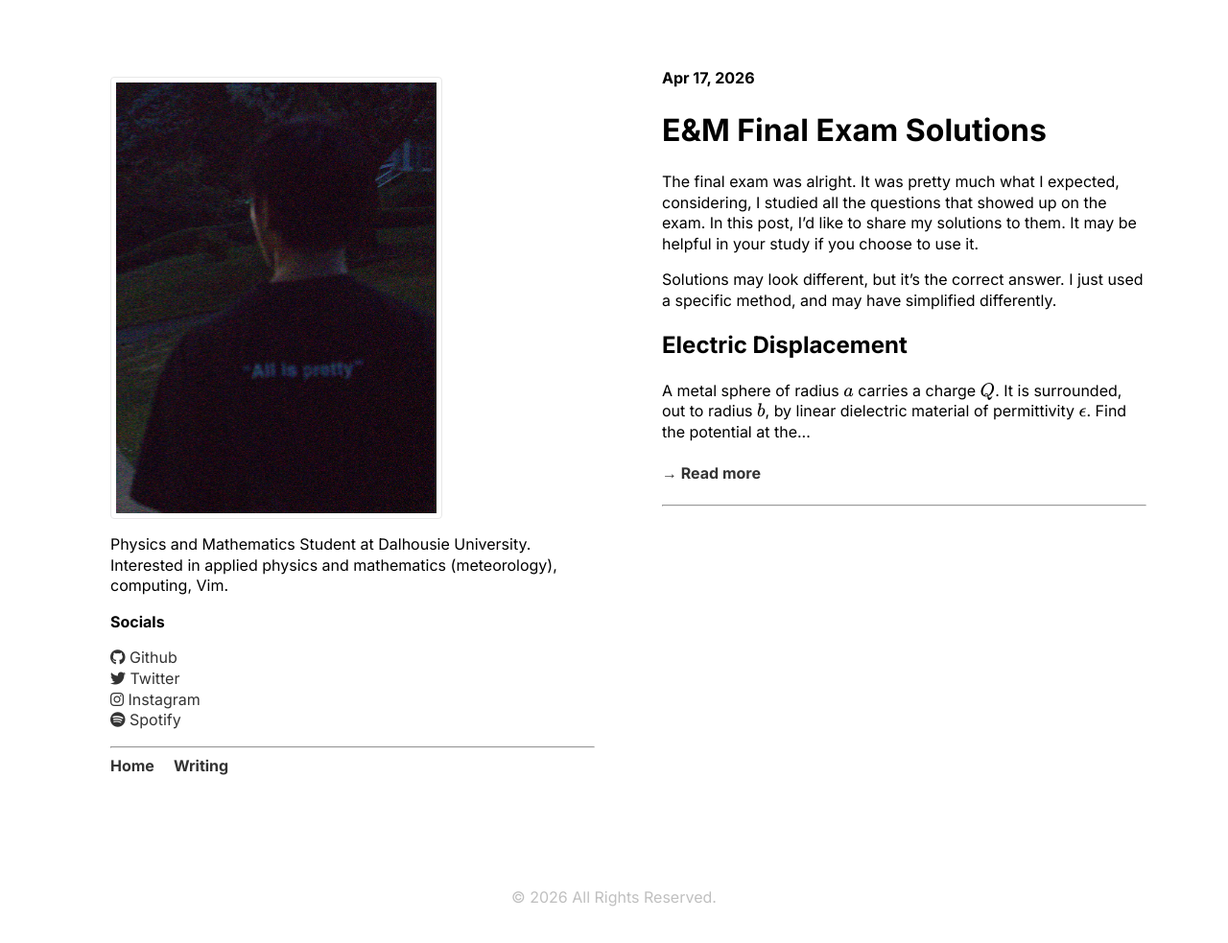
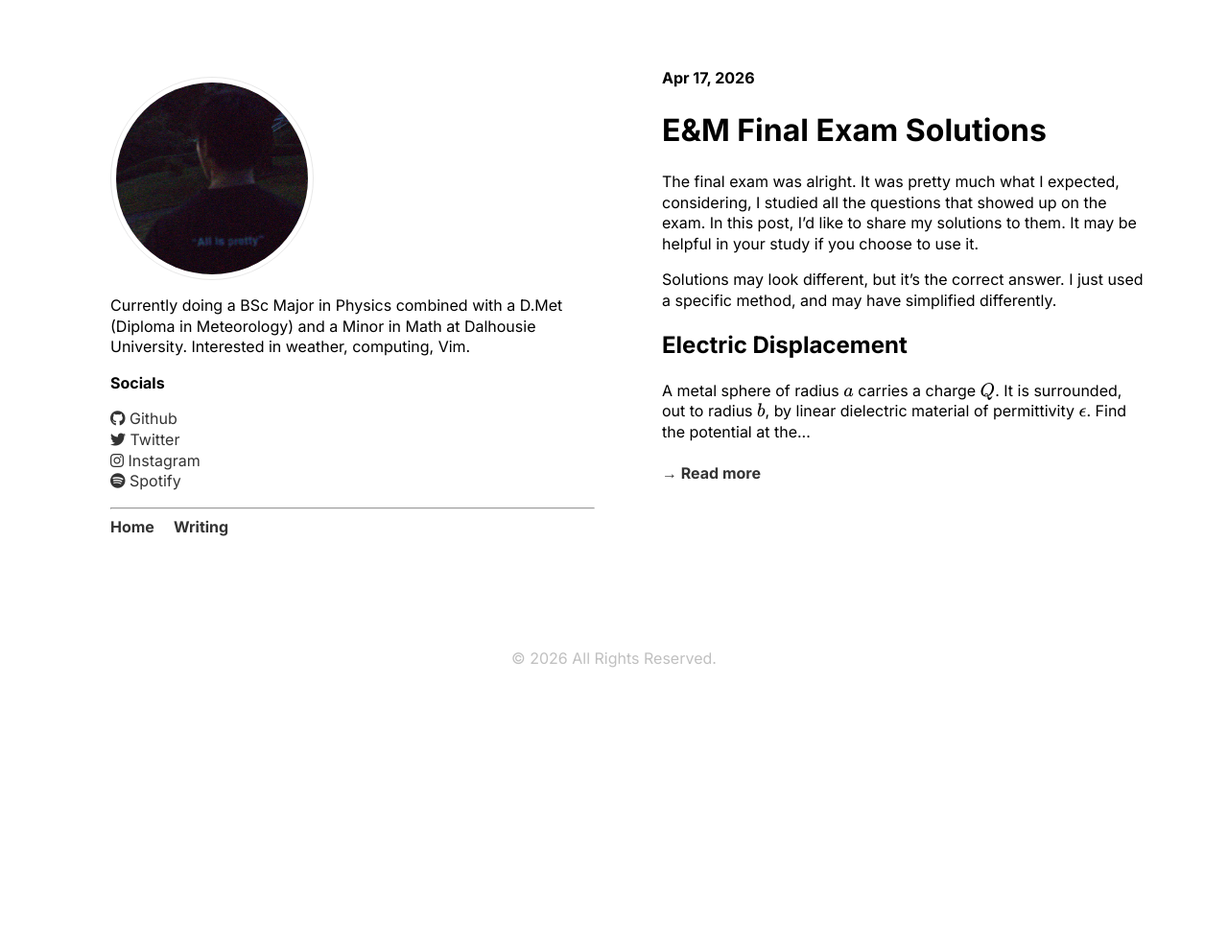
Before and after one commit to johnnynaynay/johnnynaynay.github.io, a Jekyll site: the page built from index.markdown, in a window 1280 px wide. Shown: the whole page at 96% size. Built offline with Jekyll 4.4.1, drawn with Linux system fonts in a browser that asks for light colours; after the commit the page ends 900 px from its top, so only the background shows below that.

```diff
--- a/_config.yml
+++ b/_config.yml
@@ -1,6 +1,6 @@
-title: Spider
+title: Johnny
 author: Johnny 2026
-description: Physics and Mathematics Student at Dalhousie University. Interested in applied physics and mathematics (meteorology), computing, Vim.
+description: Currently doing a BSc Major in Physics combined with a D.Met (Diploma in Meteorology) and a Minor in Math at Dalhousie University. Interested in weather, computing, Vim.
 avatar: "./assets/images/me.png"
 hometitle: All posts
 url: "" # Leave empty for now
--- a/_includes/head.html
+++ b/_includes/head.html
@@ -8,6 +8,8 @@
 
     <link rel="stylesheet" href="https://cdnjs.cloudflare.com/ajax/libs/font-awesome/6.5.1/css/all.min.css">
     <link rel="stylesheet" href="{{ '/assets/css/Styles.css' | relative_url }}">
+    <!-- <link rel="icon" type="image/png" href="{{ '/assets/images/trip.jpg' | relative_url }}"> -->
+    <!-- <link rel="shortcut icon" href="{{ '/assets/images/trip.jpg' | relative_url }}"> -->
 
     {%- if page.math -%}
     <script>
--- a/_layouts/site.html
+++ b/_layouts/site.html
@@ -27,7 +27,6 @@ layout: base
                     <h4><a class="post-link" href="{{ post.url | relative_url }}">
                               &rarr; Read more
                          </a></h4>
-                    <hr>
 
                     {%- if site.minima.show_excerpts -%}
                     {{ post.excerpt }}
--- a/_sass/_sidebar.scss
+++ b/_sass/_sidebar.scss
@@ -13,14 +13,15 @@
 }
 
 .avatar-img {
-  max-width: 100%;
-  height: auto;
+  width: 200px;
+  height: 200px;
+  object-fit: cover;
+  object-position: 10% 20%;
   display: block;
   padding: 5px;
   border: 1px solid #e8e8e8;
-  border-radius: 4px;
+  border-radius: 50%;
 }
-
 
 @media (max-width: 768px) {
   .sidebar {
```
Also changed, not shown: assets/images/car.jpg (added), assets/images/lecture.jpg (added), assets/images/trip.png (added), 1 other file.
